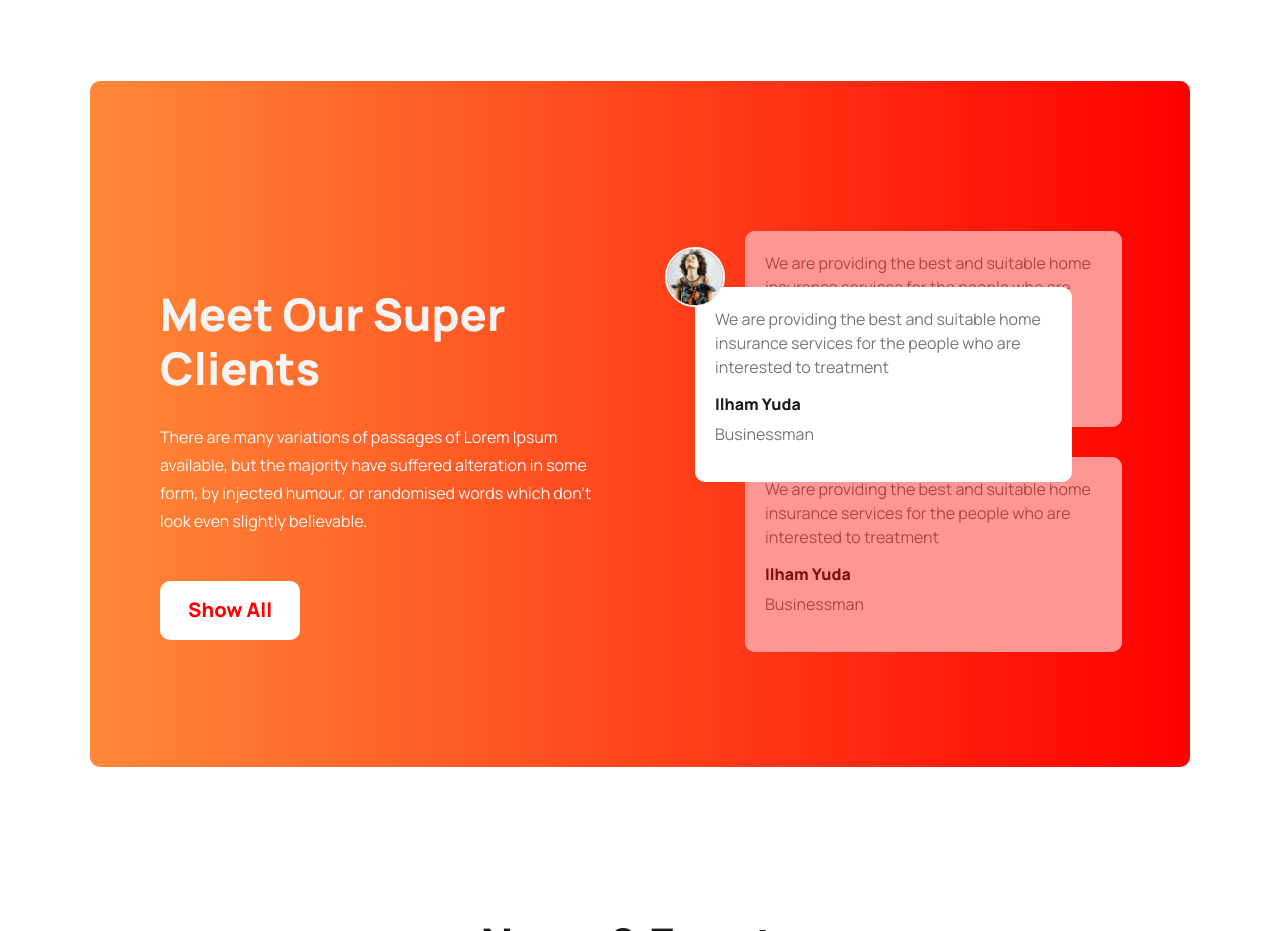
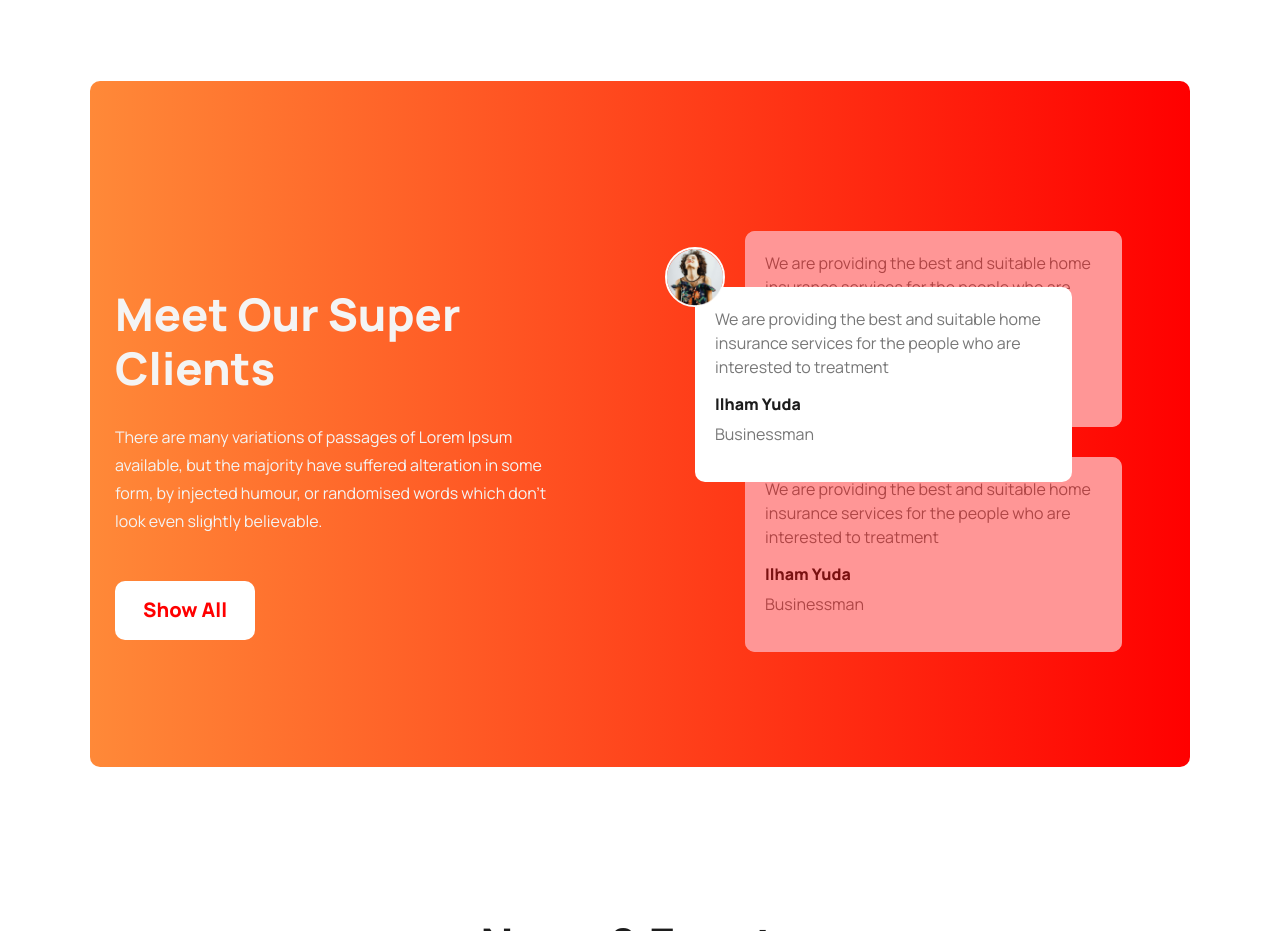
Before and after one commit to Mostafiz181/tea-house-by-bootsrap, a plain HTML site: page index.html in a window 1280 px wide. Shown: the part 2000-2931 px from the top of the page. Drawn offline with Linux system fonts and the light colour scheme.

Commit message:
decrease padding

```diff
--- a/css/style.css
+++ b/css/style.css
@@ -260,9 +260,8 @@
 
 }
 
-
-#meet-part .container .meet-item .text{
-    padding-left: 70px;
+#meet-part .container .meet-item .text {
+    padding-left: 25px;
     padding-top: 156px;
 }
 
```
